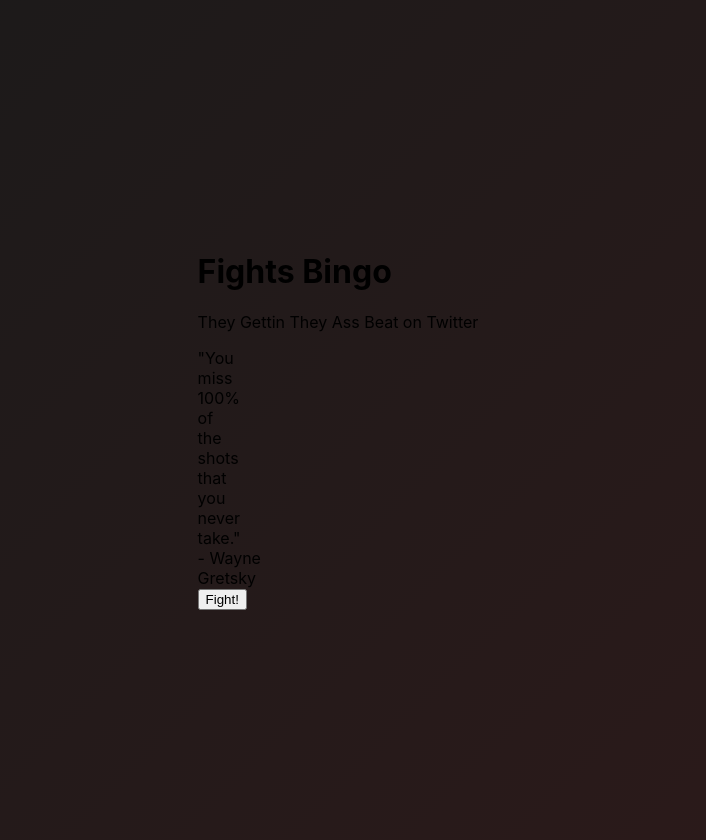
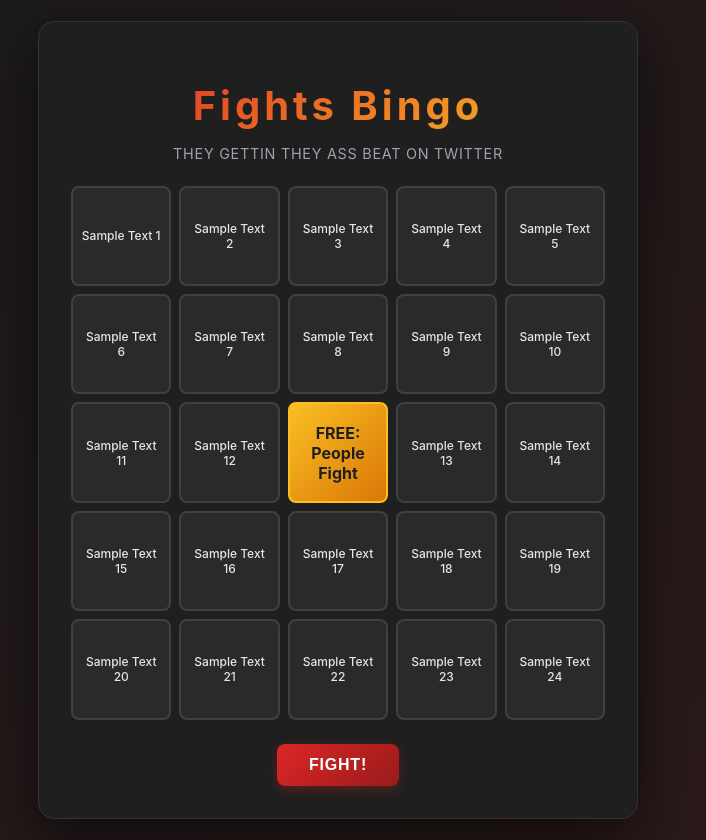
Before and after one commit to briannalytical/fights-bingo, a Vue app: page / in a window 1280 px wide. Shown: the whole page, without its empty margins (302-1008 px from the left). Built offline with nearby package versions, Linux system fonts and the light colour scheme.

Commit message:
formatting fixes

```diff
--- a/src/App.vue
+++ b/src/App.vue
@@ -31,6 +31,5 @@ body {
   width: 100%;
   display: flex;
   justify-content: center;
-  align-items: center;
 }
 </style>
--- a/src/components/BingoCard.vue
+++ b/src/components/BingoCard.vue
@@ -31,31 +31,31 @@ export default {
   data() {
     return {
       cells: [
-        { text: '', isFree: false, isMarked: false },
-        { text: '', isFree: false, isMarked: false },
-        { text: '', isFree: false, isMarked: false },
-        { text: '', isFree: false, isMarked: false },
-        { text: '', isFree: false, isMarked: false },
-        { text: '"You', isFree: false, isMarked: false },
-        { text: 'miss', isFree: false, isMarked: false },
-        { text: '100%', isFree: false, isMarked: false },
-        { text: 'of', isFree: false, isMarked: false },
-        { text: 'the', isFree: false, isMarked: false },
-        { text: '', isFree: false, isMarked: false },
-        { text: '', isFree: false, isMarked: false },
-        { text: '', isFree: true, isMarked: false },
-        { text: '', isFree: false, isMarked: false },
-        { text: '', isFree: false, isMarked: false },
-        { text: 'shots', isFree: false, isMarked: false },
-        { text: 'that', isFree: false, isMarked: false },
-        { text: 'you', isFree: false, isMarked: false },
-        { text: 'never', isFree: false, isMarked: false },
-        { text: 'take."', isFree: false, isMarked: false },
-        { text: '', isFree: false, isMarked: false },
-        { text: '', isFree: false, isMarked: false },
-        { text: '', isFree: false, isMarked: false },
-        { text: '- Wayne', isFree: false, isMarked: false },
-        { text: 'Gretsky', isFree: false, isMarked: false },
+        { text: 'Sample Text 1', isFree: false, isMarked: false },
+        { text: 'Sample Text 2', isFree: false, isMarked: false },
+        { text: 'Sample Text 3', isFree: false, isMarked: false },
+        { text: 'Sample Text 4', isFree: false, isMarked: false },
+        { text: 'Sample Text 5', isFree: false, isMarked: false },
+        { text: 'Sample Text 6', isFree: false, isMarked: false },
+        { text: 'Sample Text 7', isFree: false, isMarked: false },
+        { text: 'Sample Text 8', isFree: false, isMarked: false },
+        { text: 'Sample Text 9', isFree: false, isMarked: false },
+        { text: 'Sample Text 10', isFree: false, isMarked: false },
+        { text: 'Sample Text 11', isFree: false, isMarked: false },
+        { text: 'Sample Text 12', isFree: false, isMarked: false },
+        { text: 'FREE: People Fight', isFree: true, isMarked: false },
+        { text: 'Sample Text 13', isFree: false, isMarked: false },
+        { text: 'Sample Text 14', isFree: false, isMarked: false },
+        { text: 'Sample Text 15', isFree: false, isMarked: false },
+        { text: 'Sample Text 16', isFree: false, isMarked: false },
+        { text: 'Sample Text 17', isFree: false, isMarked: false },
+        { text: 'Sample Text 18', isFree: false, isMarked: false },
+        { text: 'Sample Text 19', isFree: false, isMarked: false },
+        { text: 'Sample Text 20', isFree: false, isMarked: false },
+        { text: 'Sample Text 21', isFree: false, isMarked: false },
+        { text: 'Sample Text 22', isFree: false, isMarked: false },
+        { text: 'Sample Text 23', isFree: false, isMarked: false },
+        { text: 'Sample Text 24', isFree: false, isMarked: false },
       ],
     }
   },
@@ -189,3 +189,151 @@ export default {
   },
 }
 </script>
+
+<style scoped>
+.page-container {
+  width: 100%;
+  max-width: 600px;
+}
+
+.bingo-card {
+  background: #1f1f1f;
+  border-radius: 16px;
+  padding: 32px;
+  box-shadow: 0 20px 60px rgba(0, 0, 0, 0.6);
+  border: 1px solid #333;
+}
+
+.bingo-header {
+  text-align: center;
+  margin-bottom: 24px;
+}
+
+.bingo-title {
+  font-size: 2.5rem;
+  font-weight: 700;
+  letter-spacing: 0.1em;
+  background: linear-gradient(135deg, #dc2626 0%, #fbbf24 100%);
+  -webkit-background-clip: text;
+  -webkit-text-fill-color: transparent;
+  background-clip: text;
+  margin-bottom: 8px;
+}
+
+.bingo-subtitle {
+  color: #9ca3af;
+  font-size: 0.9rem;
+  text-transform: uppercase;
+  letter-spacing: 0.05em;
+}
+
+.bingo-grid {
+  display: grid;
+  grid-template-columns: repeat(5, 1fr);
+  gap: 8px;
+  margin-bottom: 24px;
+}
+
+.bingo-cell {
+  aspect-ratio: 1;
+  background: #2a2a2a;
+  border: 2px solid #404040;
+  border-radius: 8px;
+  display: flex;
+  align-items: center;
+  justify-content: center;
+  padding: 8px;
+  font-size: 0.75rem;
+  text-align: center;
+  cursor: pointer;
+  transition: all 0.2s ease;
+  font-weight: 500;
+  color: #e5e5e5;
+}
+
+.bingo-cell:hover {
+  background: #333;
+  border-color: #555;
+  transform: translateY(-2px);
+  box-shadow: 0 4px 12px rgba(220, 38, 38, 0.3);
+}
+
+.bingo-cell.marked {
+  background: linear-gradient(135deg, #dc2626 0%, #991b1b 100%);
+  border-color: #dc2626;
+  color: white;
+  font-weight: 600;
+}
+
+.bingo-cell.free-space {
+  background: linear-gradient(135deg, #fbbf24 0%, #d97706 100%);
+  border-color: #fbbf24;
+  color: #1f1f1f;
+  font-weight: 700;
+  font-size: 1rem;
+}
+
+.bingo-footer {
+  text-align: center;
+  color: #9ca3af;
+  font-size: 0.85rem;
+  display: flex;
+  justify-content: center;
+  align-items: center;
+}
+
+.generate-btn {
+  background: linear-gradient(135deg, #dc2626 0%, #991b1b 100%);
+  color: white;
+  border: none;
+  border-radius: 8px;
+  padding: 12px 32px;
+  font-size: 1rem;
+  font-weight: 600;
+  cursor: pointer;
+  transition: all 0.2s ease;
+  text-transform: uppercase;
+  letter-spacing: 0.05em;
+  box-shadow: 0 4px 12px rgba(220, 38, 38, 0.3);
+}
+
+.generate-btn:hover {
+  transform: translateY(-2px);
+  box-shadow: 0 6px 16px rgba(220, 38, 38, 0.4);
+  background: linear-gradient(135deg, #ef4444 0%, #b91c1c 100%);
+}
+
+.generate-btn:active {
+  transform: translateY(0);
+}
+
+@media (max-width: 640px) {
+  .bingo-card {
+    padding: 20px;
+  }
+
+  .bingo-title {
+    font-size: 2rem;
+  }
+
+  .bingo-cell {
+    font-size: 0.65rem;
+    padding: 6px;
+  }
+}
+
+@media (max-width: 640px) {
+  .bingo-card {
+    padding: 20px;
+  }
+
+  .bingo-title {
+    font-size: 2rem;
+  }
+
+  .bingo-cell {
+    font-size: 0.65rem;
+    padding: 6px;
+  }
+}
+</style>
```
